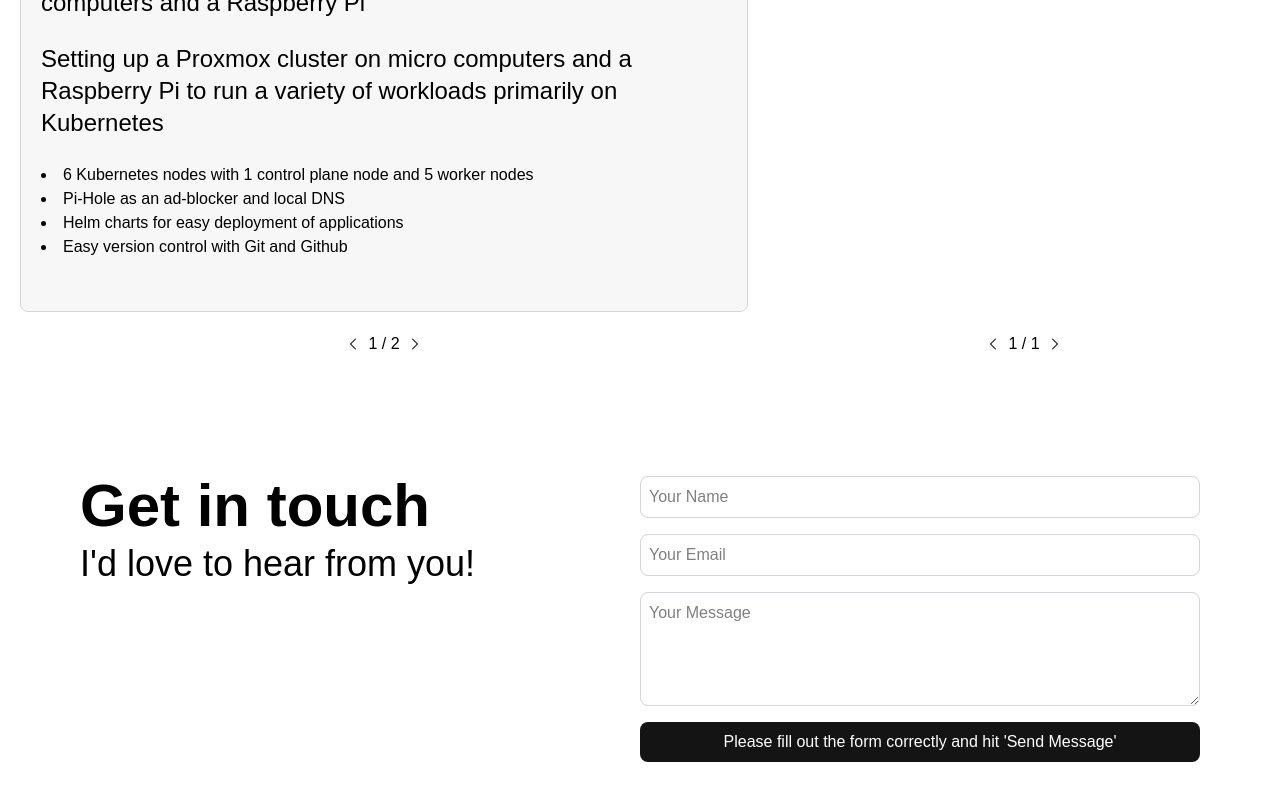
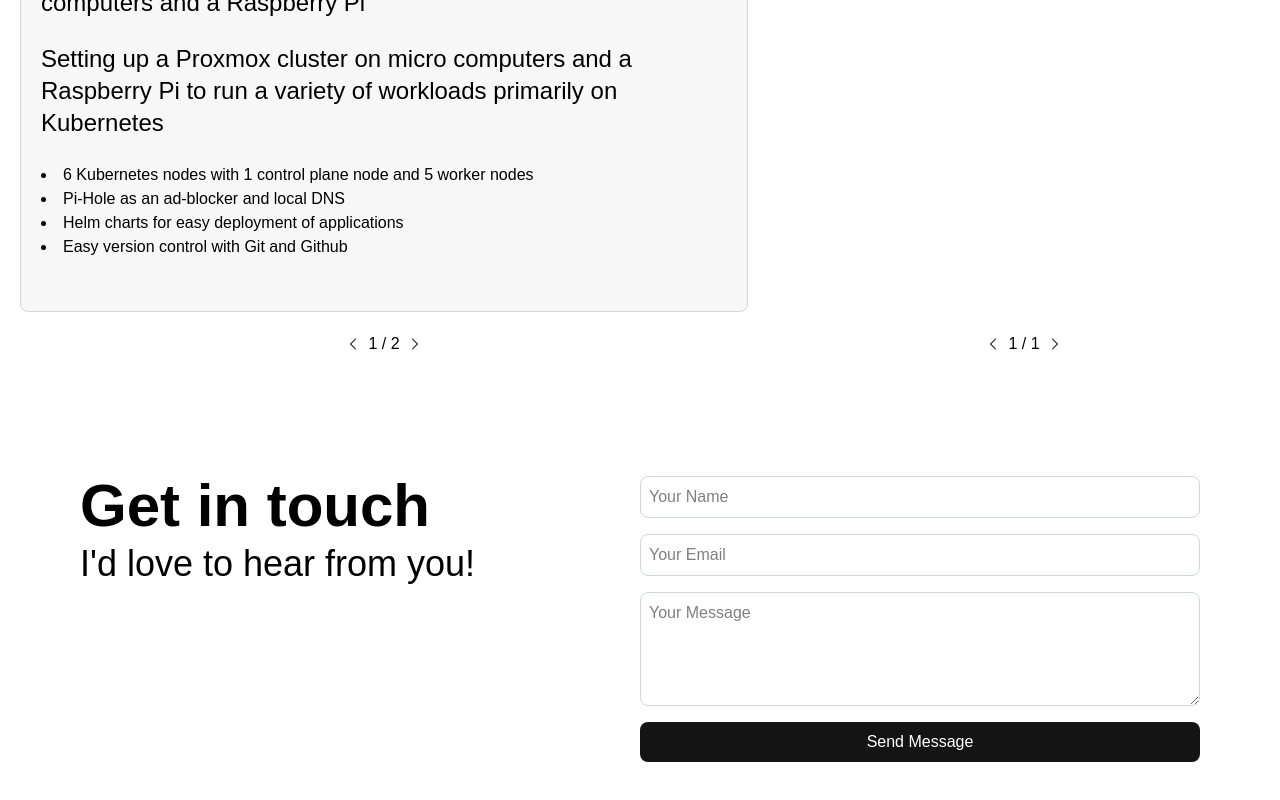
Before and after one commit to fayadchowdhury/personal-portfolio, a React (Vite) app: page / in a window 1280 px wide. Shown: the part 3384-4184 px from the top of the page. Built offline with nearby package versions, Linux system fonts and the light colour scheme; a web font is replaced by a local one.

Commit message:
Remove lengthy text from submit button

```diff
--- a/src/sections/Contact.tsx
+++ b/src/sections/Contact.tsx
@@ -143,9 +143,7 @@ const Contact = ({
               ? "Sending..."
               : submissionMessage
               ? submissionMessage
-              : isValid
-              ? "Send Message"
-              : "Please fill out the form correctly and hit 'Send Message'"}
+              : "Send Message"}
           </button>
         </form>
       </div>
```
